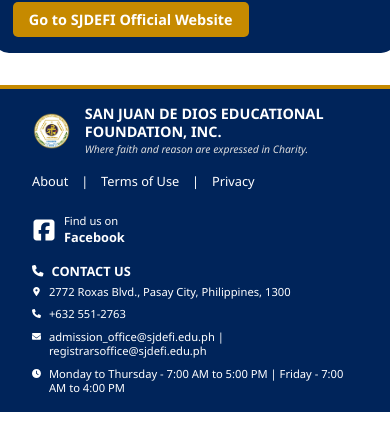
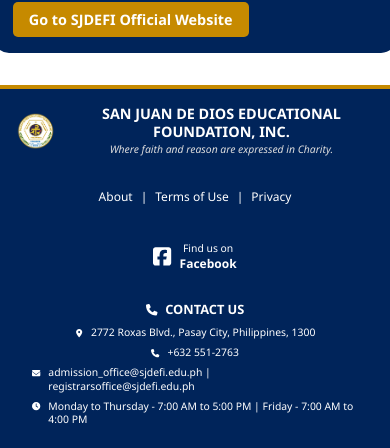
Before and after one commit to jerseyloveu/Duplicate, a React (Create React App) app in the folder juanems-user/user_frontend/user_frontend/: page /home in a window 390 px wide. Shown: the part 2004-2452 px from the top of the page. Before the commit the page ends 2416 px from the top, so only its background shows below. Built offline with nearby package versions, Linux system fonts and the light colour scheme.

Commit message:
homepage footer complete

```diff
--- a/juanems-user/user_frontend/user_frontend/src/components/HomePage.js
+++ b/juanems-user/user_frontend/user_frontend/src/components/HomePage.js
@@ -230,7 +230,9 @@
 
             </main>
 
+            {/* Footer */}
             <footer className="homepage-footer">
+                {/* Left section - Logo and school name */}
                 <div className="footer-left">
                     <img
                         src={SJDEFILogo}
@@ -242,8 +244,10 @@
                         <p className="footer-motto">Where faith and reason are expressed in Charity.</p>
                     </div>
                 </div>
-                <div className="footer-right">
-                    <div className="footer-top-row">
+
+                {/* Center and right section - organized in a row */}
+                <div className="footer-content">
+                    {/* About, Terms, Privacy links */}
                     <div className="footer-links">
                         <a href="/about" className="footer-link">About</a>
                         <span className="footer-link-separator">|</span>
@@ -251,6 +255,8 @@
                         <span className="footer-link-separator">|</span>
                         <a href="/privacy" className="footer-link">Privacy</a>
                     </div>
+
+                    {/* Facebook link */}
                     <a
                         href="https://www.facebook.com/SJDEFIcollege"
                         target="_blank"
@@ -263,7 +269,8 @@
                             <span className="social-platform">Facebook</span>
                         </div>
                     </a>
-                    </div>
+
+                    {/* Contact Form section */}
                     <div className="footer-contact-container">
                         <div className="contact-title">
                             <FontAwesomeIcon icon={faPhone} />
--- a/juanems-user/user_frontend/user_frontend/src/css/HomePage.css
+++ b/juanems-user/user_frontend/user_frontend/src/css/HomePage.css
@@ -439,14 +439,12 @@
     flex-wrap: wrap;
 }
 
-
 .footer-left {
     display: flex;
     align-items: center;
     gap: 0.8rem;
-    flex: 1;
-    min-width: 300px;
-    margin-bottom: 1rem;
+    flex: 0 0 auto;
+    margin-right: 2rem;
 }
 
 .footer-logo {
@@ -456,7 +454,7 @@
 }
 
 .footer-text h1 {
-    font-size: 1rem;
+    font-size: 0.9rem;
     font-weight: 700;
     margin: 0;
     color: #ffffff;
@@ -464,40 +462,32 @@
 }
 
 .footer-motto {
-    font-size: 0.7rem;
+    font-size: 0.65rem;
     color: #dddddd;
     margin: 0.15rem 0 0 0;
     font-style: italic;
 }
 
-.footer-right {
+/* New CSS for the reorganized footer */
+.footer-content {
     display: flex;
-    flex-direction: column;
-    gap: 1rem;
-    flex: 2;
-    min-width: 300px;
-}
-
-.footer-top-row {
-    display: flex;
+    flex: 1;
     justify-content: space-between;
-    align-items: center;
-    flex-wrap: wrap;
-    gap: 1.5rem;
-    width: 100%;
+    align-items: flex-start;
 }
 
 .footer-links {
     display: flex;
     align-items: center;
-    gap: 0.8rem;
-    flex-wrap: wrap;
+    gap: 0.5rem;
+    flex-wrap: nowrap;
+    margin-left: 80px;
 }
 
 .footer-link {
     color: white;
     text-decoration: none;
-    font-size: 0.85rem;
+    font-size: 0.75rem;
     transition: color 0.3s;
     white-space: nowrap;
 }
@@ -508,7 +498,7 @@
 
 .footer-link-separator {
     color: white;
-    font-size: 0.85rem;
+    font-size: 0.75rem;
 }
 
 .footer-social-link {
@@ -519,6 +509,7 @@
     text-decoration: none;
     transition: color 0.3s;
     white-space: nowrap;
+    margin: 0 2rem;
 }
 
 .footer-social-link:hover {
@@ -526,10 +517,8 @@
 }
 
 .social-icon {
-    font-size: 1.5rem;
+    font-size: 1.3rem;
     color: inherit;
-    width: 1em;
-    height: 1em;
 }
 
 .social-text {
@@ -538,24 +527,28 @@
 }
 
 .social-find {
-    font-size: 0.75rem;
+    font-size: 0.65rem;
     line-height: 1.2;
 }
 
 .social-platform {
     font-weight: bold;
-    font-size: 0.85rem;
+    font-size: 0.75rem;
     color: inherit;
+}
+
+.footer-contact-container {
+    flex: 0 0 auto;
+    min-width: 300px;
 }
 
 .contact-title {
     display: flex;
     align-items: center;
     gap: 0.5rem;
-    font-size: 0.9rem;
+    font-size: 0.8rem;
     font-weight: bold;
-    white-space: nowrap;
-    color: white;
+    margin-bottom: 0.5rem;
 }
 
 .contact-title svg {
@@ -563,24 +556,17 @@
     height: 0.9em;
 }
 
-.footer-contact {
-    display: flex;
-    flex-direction: column;
-    gap: 0.5rem;
-    width: 100%;
-}
-
 .contact-items {
     display: flex;
     flex-direction: column;
-    gap: 0.5rem;
+    gap: 0.4rem;
 }
 
 .contact-item {
     display: flex;
     align-items: flex-start;
     gap: 0.5rem;
-    font-size: 0.75rem;
+    font-size: 0.7rem;
     line-height: 1.3;
 }
 
@@ -589,6 +575,19 @@
     height: 0.8em;
     margin-top: 0.15rem;
     flex-shrink: 0;
+}
+
+/* Responsive adjustments */
+@media (max-width: 1200px) {
+    .footer-content {
+        flex-wrap: wrap;
+        justify-content: center;
+        gap: 0.5rem;
+    }
+
+    .footer-links, .footer-social-link, .footer-contact-container {
+        margin: 0.5rem 1rem;
+    }
 }
 
 /* Responsive adjustments */
@@ -616,10 +615,38 @@
         width: 100%;
     }
 
-    .footer-top-row {
-        flex-direction: row;
+    .homepage-footer {
+        flex-direction: column;
         align-items: center;
-        gap: 1rem;
+        text-align: center;
+    }
+
+    .footer-left {
+        margin-right: 0;
+        margin-bottom: 1.5rem;
+        justify-content: center;
+    }
+
+    .footer-content {
+        width: 100%;
+        flex-direction: column;
+        align-items: center;
+    }
+
+    .footer-links, .footer-social-link {
+        margin-bottom: 1rem;
+    }
+
+    .footer-contact-container {
+        width: auto;
+        min-width: unset;
+        display: flex;
+        flex-direction: column;
+        align-items: center;
+    }
+
+    .contact-items {
+        align-items: center;
     }
 }
 
@@ -713,156 +740,8 @@
         padding: 0.5rem 0.8rem;
     }
 
-/* Footer Styles */
     .homepage-footer {
-    background-color: #00245A;
-    border-top: 4px solid #C68A00;
-    display: flex;
-    justify-content: space-between;
-    align-items: flex-start;
-    padding: 1rem 2rem;
-    color: white;
-    flex-wrap: wrap;
-  }
-
-  .footer-left {
-    display: flex;
-    align-items: center;
-    gap: 0.8rem;
-    flex: 1;
-    min-width: 300px;
-    margin-bottom: 1rem;
-  }
-
-  .footer-logo {
-    width: 40px;
-    height: 40px;
-    object-fit: contain;
-  }
-
-  .footer-text h1 {
-    font-size: 1rem;
-    font-weight: 700;
-    margin: 0;
-    color: #ffffff;
-    line-height: 1.2;
-  }
-
-  .footer-motto {
-    font-size: 0.7rem;
-    color: #dddddd;
-    margin: 0.15rem 0 0 0;
-    font-style: italic;
-  }
-
-  .footer-right {
-    display: flex;
-    flex-direction: column;
-    flex: 2;
-    min-width: 300px;
-  }
-
-  .footer-top-row {
-    display: flex;
-    justify-content: space-between;
-    align-items: center;
-    flex-wrap: wrap;
-    gap: 1.5rem;
-  }
-
-  .footer-links {
-    display: flex;
-    align-items: center;
-    gap: 0.8rem;
-    flex-wrap: wrap;
-  }
-
-  .footer-link {
-    color: white;
-    text-decoration: none;
-    font-size: 0.85rem;
-    transition: color 0.3s;
-    white-space: nowrap;
-  }
-
-  .footer-link:hover {
-    color: #C68A00;
-  }
-
-  .footer-link-separator {
-    color: white;
-    font-size: 0.85rem;
-  }
-
-  .footer-social-link {
-    display: flex;
-    align-items: center;
-    gap: 0.5rem;
-    color: white;
-    text-decoration: none;
-    transition: color 0.3s;
-  }
-
-  .footer-social-link:hover {
-    color: #C68A00;
-  }
-
-  .social-icon {
-    font-size: 1.5rem;
-    color: inherit;
-    width: 1em;
-    height: 1em;
-  }
-
-  .social-text {
-    display: flex;
-    flex-direction: column;
-  }
-
-  .social-find {
-    font-size: 0.75rem;
-    line-height: 1.2;
-  }
-
-  .social-platform {
-    font-weight: bold;
-    font-size: 0.85rem;
-    color: inherit;
-  }
-
-  .contact-title {
-    display: flex;
-    align-items: center;
-    gap: 0.5rem;
-    font-size: 0.9rem;
-    font-weight: bold;
-  }
-
-  .contact-title svg {
-    width: 0.9em;
-    height: 0.9em;
-  }
-
-  .contact-items {
-    display: flex;
-    flex-direction: column;
-    gap: 0.5rem;
-    margin-top: 0.3rem;
-  }
-
-  .contact-item {
-    display: flex;
-    align-items: flex-start;
-    gap: 0.5rem;
-    font-size: 0.75rem;
-    line-height: 1.3;
-  }
-
-  .contact-item svg {
-    width: 0.8em;
-    height: 0.8em;
-    margin-top: 0.15rem;
-    flex-shrink: 0;
+        padding: 1rem;
     }
 }
 
@@ -960,32 +839,19 @@
         width: 80%;
     }
 
-    .footer-text h1 {
-        font-size: 0.9rem;
+    .footer-links {
+        flex-direction: row;
+        justify-content: center;
+        gap: 0.5rem;
     }
 
-      .footer-motto {
-        font-size: 0.65rem;
-      }
-
-      .footer-link, .footer-link-separator {
-        font-size: 0.8rem;
+    .footer-social-link {
+        margin: 0.8rem 0;
     }
 
     .contact-item {
-        font-size: 0.7rem;
-      }
-
-      .contact-title {
-        font-size: 0.8rem;
-      }
-
-      .social-find {
-        font-size: 0.7rem;
-      }
-
-      .social-platform {
-        font-size: 0.8rem;
+        font-size: 0.65rem;
+        text-align: left;
     }
 
       .about-section-container {
```
Lines whose indentation alone changed are shown as unchanged.
